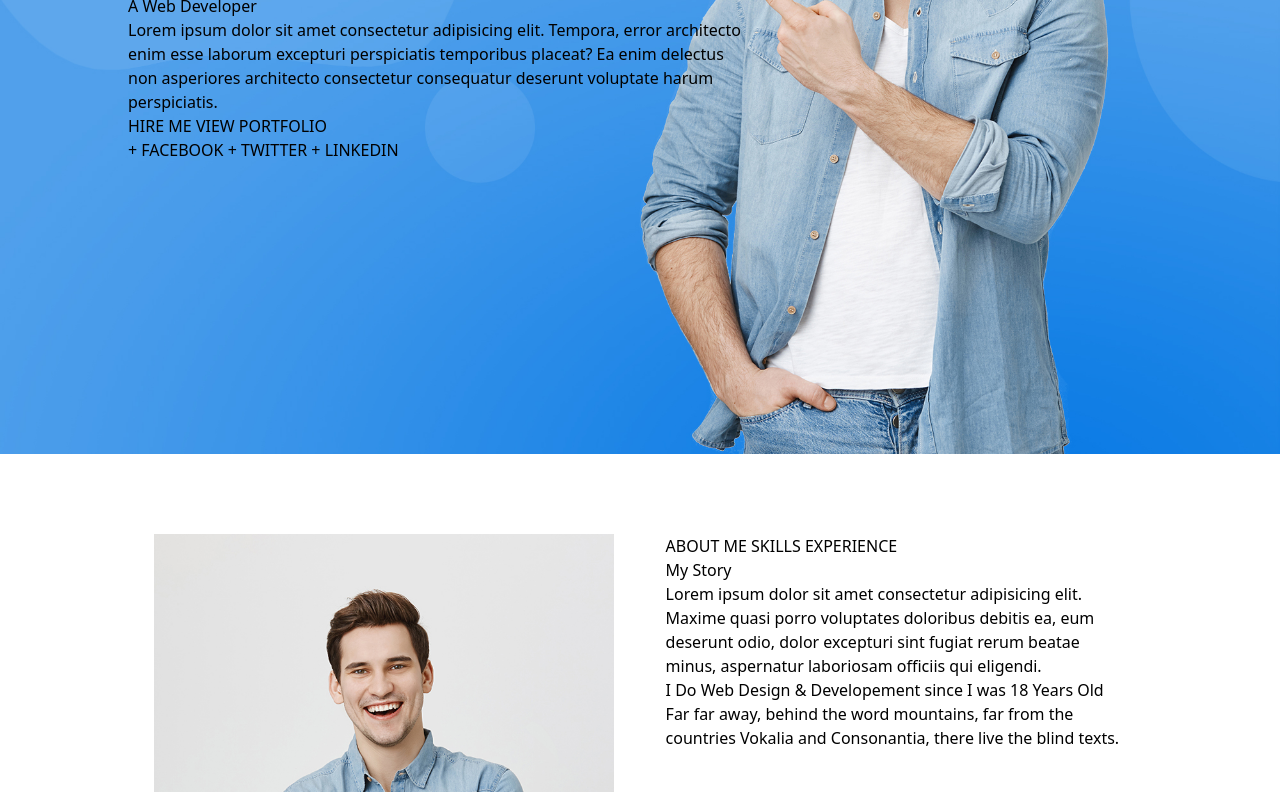
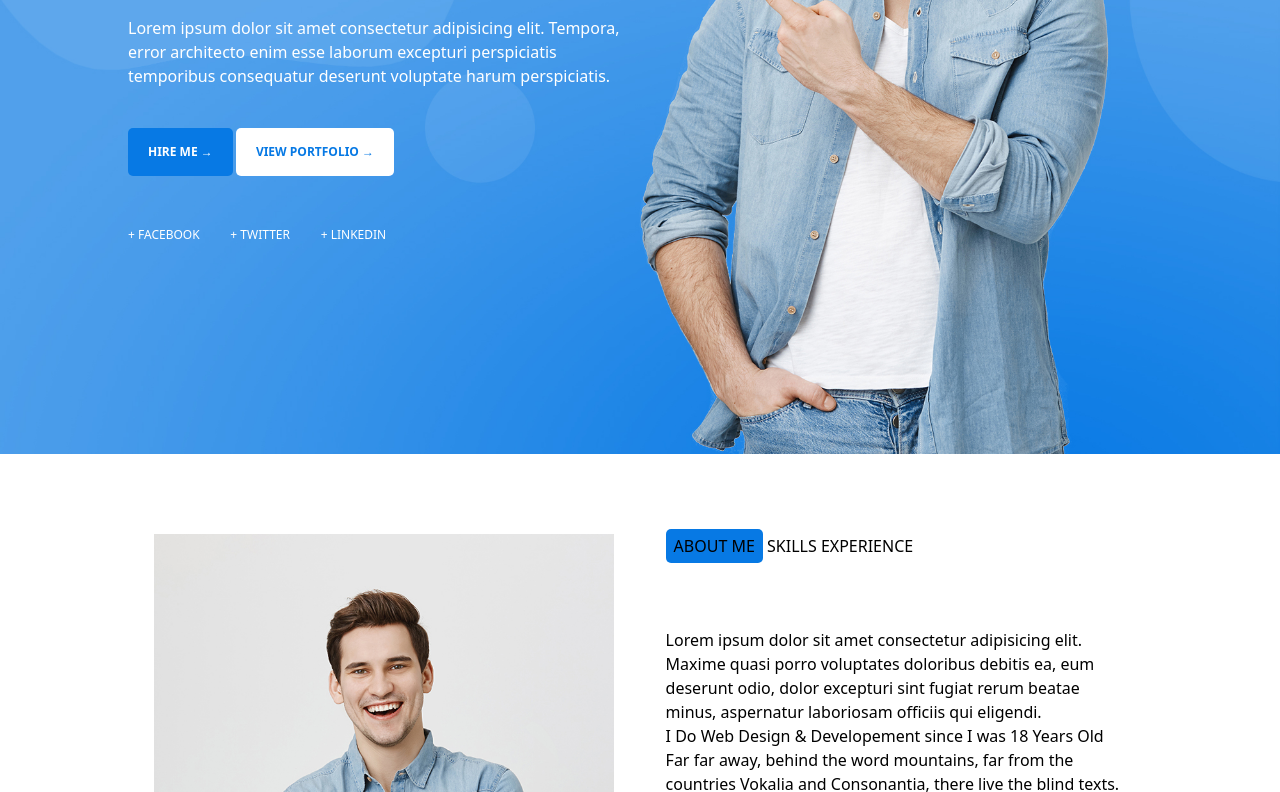
Before and after one commit to charlyyoda/portfolio, a plain HTML site: page index.html in a window 1280 px wide. Shown: the part 346-1138 px from the top of the page. Drawn offline with nearby package versions, Linux system fonts and the light colour scheme.

Commit message:
modified hero page

```diff
--- a/index.html
+++ b/index.html
@@ -44,24 +44,24 @@
 
   <section class="hero">
     <div class="hero-content">
-      <p>Hi There!</p>
+      <p class="hi">Hi There!</p>
       <h1>I am Charlotte</h1>
       <h1>A Web Developer</h1>
       <p class="bio">
         Lorem ipsum dolor sit amet consectetur adipisicing elit. Tempora, error architecto enim esse laborum excepturi
-        perspiciatis temporibus placeat? Ea enim delectus non asperiores architecto consectetur consequatur deserunt
+        perspiciatis temporibus consequatur deserunt
         voluptate harum perspiciatis.</p>
 
-      <div>
+      <div class="btn">
         <a href="">
-          <button>HIRE ME</button>
+          <button class="btn-hire">HIRE ME &rarr;</button>
         </a>
         <a href="">
-          <button>VIEW PORTFOLIO</button>
+          <button class="btn-view">VIEW PORTFOLIO &rarr;</button>
         </a>
 
       </div>
-      <div>
+      <div class="socials">
         <a href="">
           <span>+ FACEBOOK</span>
         </a>
@@ -77,11 +77,11 @@
 
   <section class="w-[80%] h-[648px] mx-auto mt-[80px] flex flex-row justify-around">
     <div class="w-[45%] bg-[url(/images/asset1.jpeg)] bg-cover bg-center">
-      <!-- <img src="./images/asset 1.jpeg" alt="About image"> -->
+      <!-- <img src="../images/asset 1.jpeg" alt="About image"> -->
     </div>
     <div class="w-[45%]">
-      <div>
-        <span>ABOUT ME</span>
+      <div >
+        <span class="about">ABOUT ME</span>
         <span>SKILLS</span>
         <span>EXPERIENCE</span>
       </div>
--- a/styles/index.css
+++ b/styles/index.css
@@ -25,21 +25,89 @@
     display: flex;
     flex-direction: row;
     align-items: center;
+    justify-content: space-between;
 }
 
 .hero-content {
     width: 80%;
     margin: auto;
+    margin-top: 15%;
+    position: relative;
+
 }
 
 .bio{
-    width: 60%;
+    width: 50%;
+    color: white;
+    margin-top: 30px;
+    /* text-wrap: wrap; */
 }
 
 .text-white {
     color: white;
+
 }
 
 .text-bold {
     font-weight: bold;
 }
+
+.hi {
+    background-color: white;
+    position: absolute;
+    padding: 4px 8px;
+    top: -30px;
+    border-radius: 5px;
+    /* font-size: 10px; */
+}
+
+h1 {
+    font-size: 60px;
+    font-weight: 40%;
+    color: white;
+    font-family: Arial, Helvetica, sans-serif;
+    line-height: 70px;
+    /* margin-bottom: 30px; */
+}
+
+.btn-hire {
+    background-color: #0779E4;
+    border-radius: 5px;
+    /* width: 10%; */
+    padding: 15px 20px;
+    color: white;
+    max-width: 100%;
+}
+
+.btn-view {
+    background-color: white;
+    border-radius: 5px;
+    /* width: 10%; */
+    padding: 15px 20px;
+    color: #0779E4;
+    max-width: 100%;
+}
+
+.btn {
+    margin-top: 40px;
+    margin-bottom: 50px;
+    font-weight: bold;
+    font-size: 12px;
+}
+
+.socials {
+    color: white;
+    display: flex;
+    flex-direction: row;
+    /* justify-content: space-between; */
+    width: 30%;
+    font-size: 12px;
+    gap: 10%;
+}
+
+.about {
+    background-color: #0779E4;
+    border-radius: 5px;
+    /* max-width: 100%; */
+    padding: 6px 8px;
+}
```
